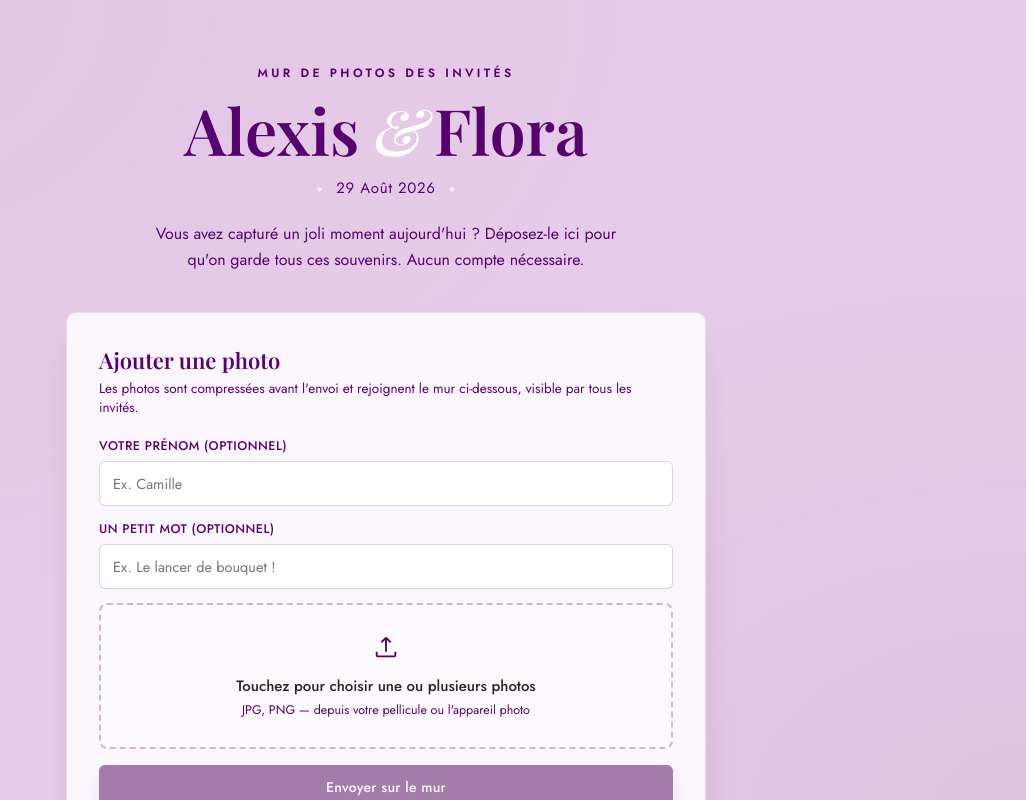
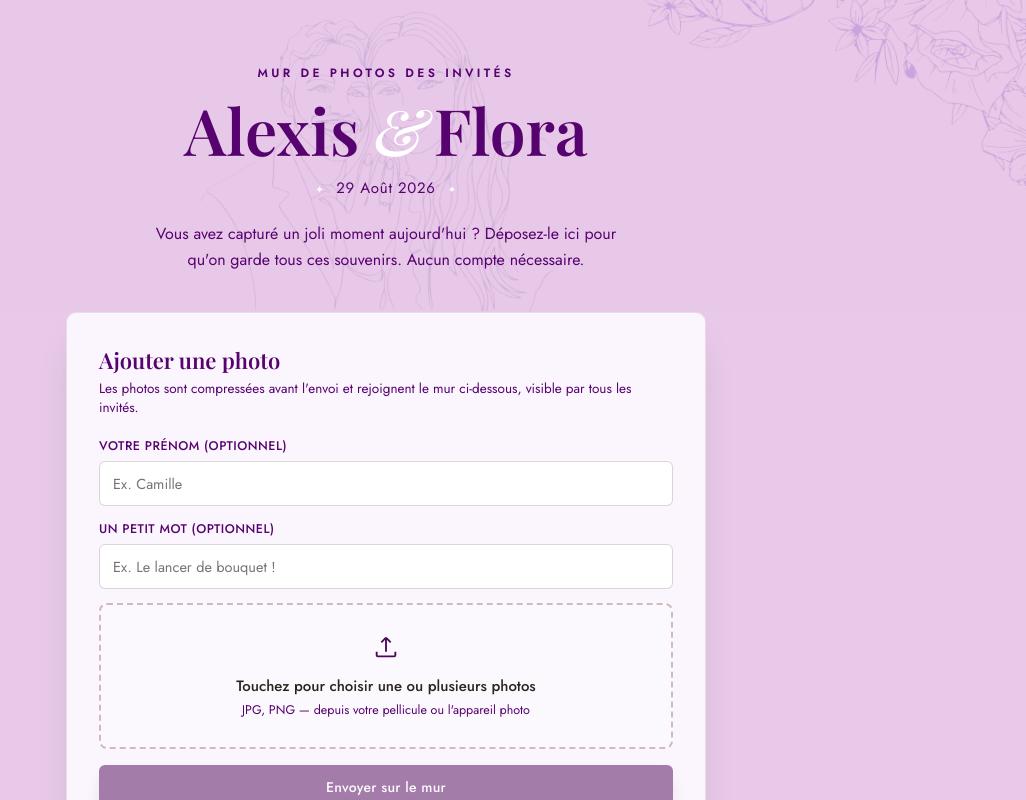
Before and after one commit to dbzl5/mur-photos-mariage, a React (Vite) app: page / in a window 1280 px wide. Shown: the top 800 px of the page, without its empty margins (254-1280 px from the left). Built offline with nearby package versions, Linux system fonts and the light colour scheme; no server answers; the database is empty; a web font is replaced by a local one.

Commit message:
feat: ajout des mariés en tracé + fleurs top right corner

```diff
--- a/src/App.css
+++ b/src/App.css
@@ -11,10 +11,74 @@
 }
 
 header {
+  position: relative;
+  z-index: 2;
   text-align: center;
   padding: 64px 20px 40px;
 }
 
+header::before {
+  content: '';
+  position: absolute;
+  inset: 0;
+  background: rgba(232, 201, 233, 0.75);
+  z-index: -1;
+}
+
+header > * {
+  position: relative;
+  z-index: 1;
+}
+body {
+  margin: 0;
+  background: #e8c9e9;
+  overflow-x: hidden;
+  position: relative;
+}
+
+/* Illustration uniquement dans la partie haute */
+body::before {
+  content: '';
+  position: absolute;
+
+  top: 0;
+  left: 50%;
+  transform: translateX(-50%);
+
+  width: 100%;
+  max-width: 1200px;
+  height:311px;
+
+  background: url('/images/mariage.png') top center / contain no-repeat;
+
+  opacity: 1;
+  pointer-events: none;
+  z-index: 0;
+}
+
+body::after {
+  content: '';
+  position: absolute;
+
+  top: 0;
+  right: 0;
+
+  width: 45%;
+  height: 420px;
+
+  background: url('/images/fleurs.png') top right / contain no-repeat;
+
+  opacity: 1;
+  filter: saturate(2) brightness(0.75) contrast(1.2);
+  pointer-events: none;
+
+  z-index: 0;
+}
+
+#app {
+  position: relative;
+  z-index: 1;
+}
 .eyebrow {
   font-size: 12px;
   letter-spacing: 0.28em;
```
Also changed, not shown: public/images/fleurs.png (added), public/images/mariage.png (added).
